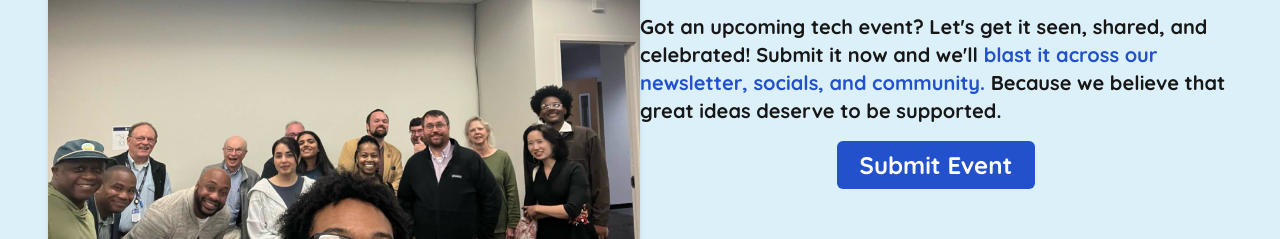
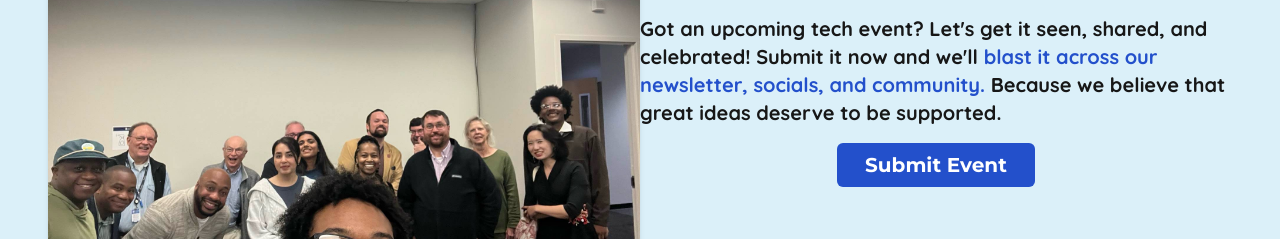
Before and after one commit to jcsmileyjr/memphis-tech-scene-events, a Next.js app: page / in a window 1280 px wide. Shown: the part 917-1156 px from the top of the page. Built offline with nearby package versions, Linux system fonts and the light colour scheme.

Commit message:
Style: CTA Events button styling to match CTA newsletter

```diff
--- a/src/components/ctaEvents/cta_events.tsx
+++ b/src/components/ctaEvents/cta_events.tsx
@@ -18,7 +18,7 @@ const CTAEvents = () => {
                     <span className="text-[var(--color-primary-blue)]"> blast it across our newsletter, socials, and community.</span> Because we believe that great ideas deserve to be supported.
                 </p>
                 <div className='flex justify-center items-center mt-4'>
-                    <button type='button' className="w-2/3 lg:w-1/2 xl:w-1/3 bg-[var(--color-primary-blue)] text-white font-bold text-2xl px-4 py-2 rounded-md ">
+                    <button type='button' className="w-2/3 lg:w-1/2 xl:w-1/3 bg-[var(--color-primary-blue)] font-montserrat text-white font-bold text-xl px-4 py-2 rounded-md ">
                         Submit Event
                     </button>
                 </div>
```
